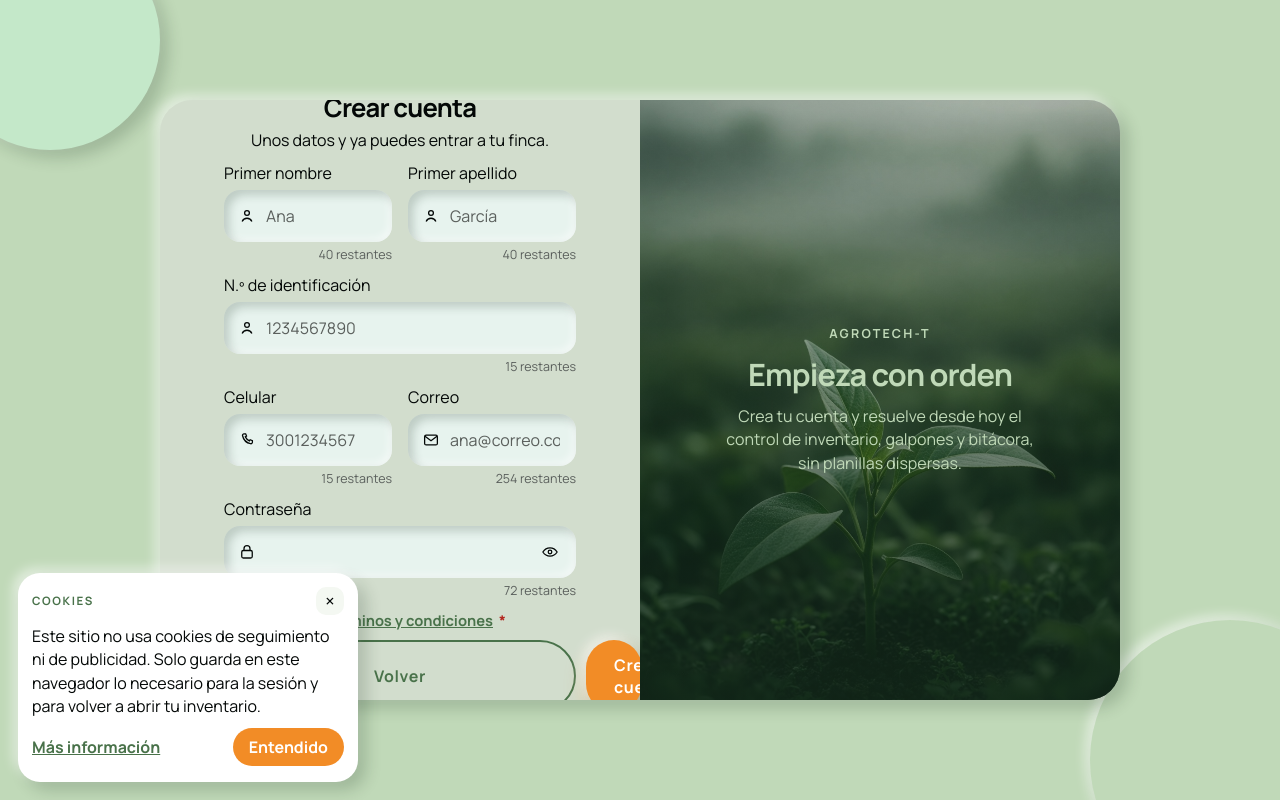
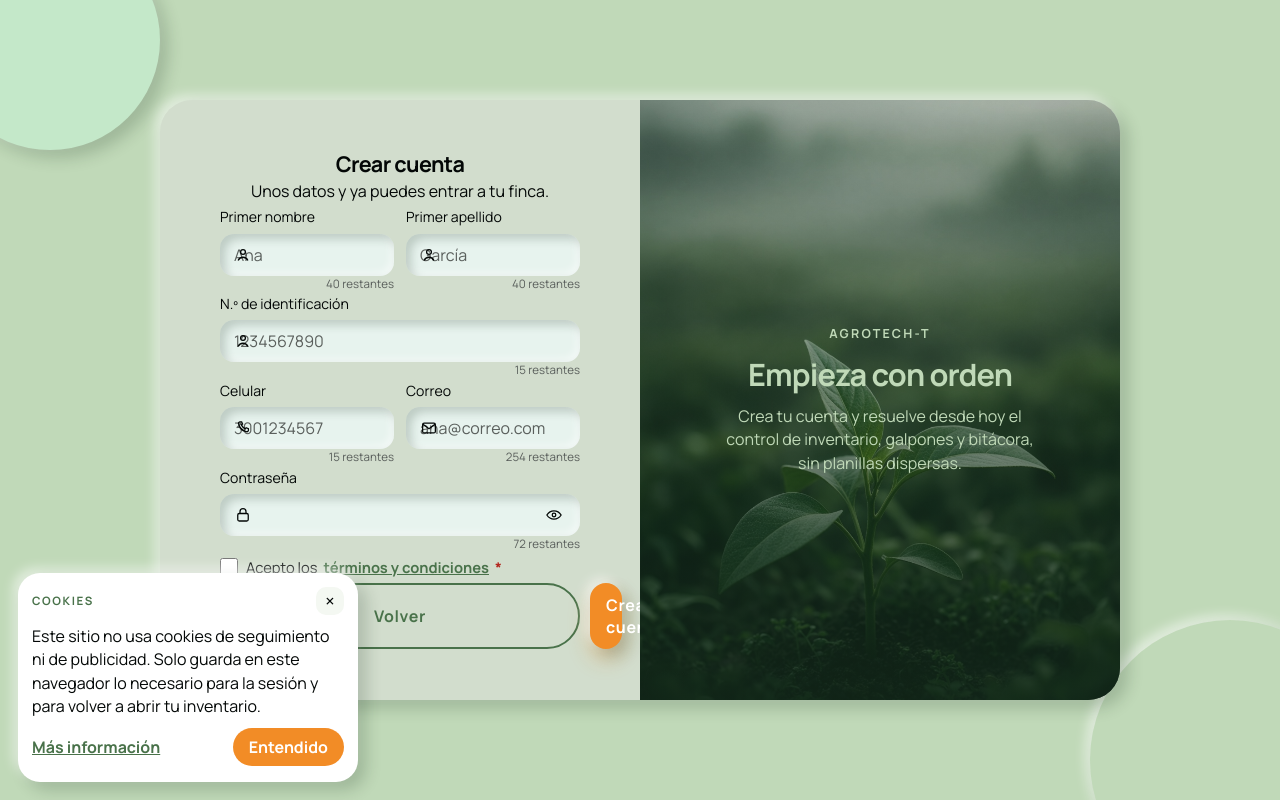
Before and after one commit to AGROTECH-T/AGROTECH-T-FRONTEND, a React (Vite) app: page / in a window 1280 px wide. Both pictures are taken after typing "Sample", "Sample123" into the empty fields and a click on the button "+ Crear cuenta". Built offline with nearby package versions, Linux system fonts and the light colour scheme.

Commit message:
fix(auth): encajar el registro en la tarjeta

```diff
--- a/src/styles/auth.css
+++ b/src/styles/auth.css
@@ -106,11 +106,24 @@ body.is-auth {
 .auth-slot--form .form.signup {
   width: min(400px, 100%);
   max-width: 400px;
-  gap: 10px;
+  gap: 6px;
   margin: 0;
-  padding: 18px 24px 16px;
+  padding: 4px 20px 6px;
   align-self: center;
 }
+.form.signup .form-intro { gap: 2px; }
+.form.signup h2 { font-size: 1.35rem; }
+.form.signup .field-row { gap: 12px; }
+.form.signup .field {
+  display: flex;
+  flex-direction: column;
+  gap: 2px;
+}
+.form.signup .field label { font-size: 0.88rem; line-height: 1.15; }
+.form.signup .field input { padding: 10px 14px; border-radius: 14px; }
+.form.signup .char-left { margin: 0; font-size: 0.72rem; line-height: 1.1; }
+.form.signup .signup-actions .solid,
+.form.signup .signup-actions .auth-switch { padding: 11px 16px; }
 .form-mark {
   align-self: center;
   display: grid;
```
